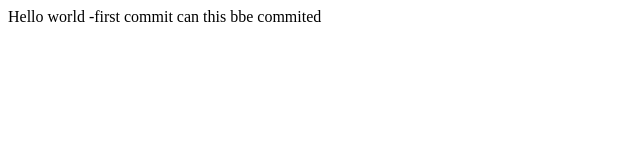
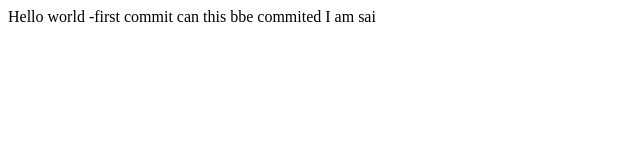
Before and after one commit to saikiran441/gitpractice, a plain HTML site: page index.html in a window 1280 px wide. Shown: the full height of the page, 0-640 px from the left. Drawn offline with Linux system fonts and the light colour scheme.

Commit message:
Showing diff

```diff
--- a/index.html
+++ b/index.html
@@ -9,5 +9,6 @@
 <body>
     Hello world -first commit
     can this bbe commited
+    I am sai
 </body>
 </html>
```
